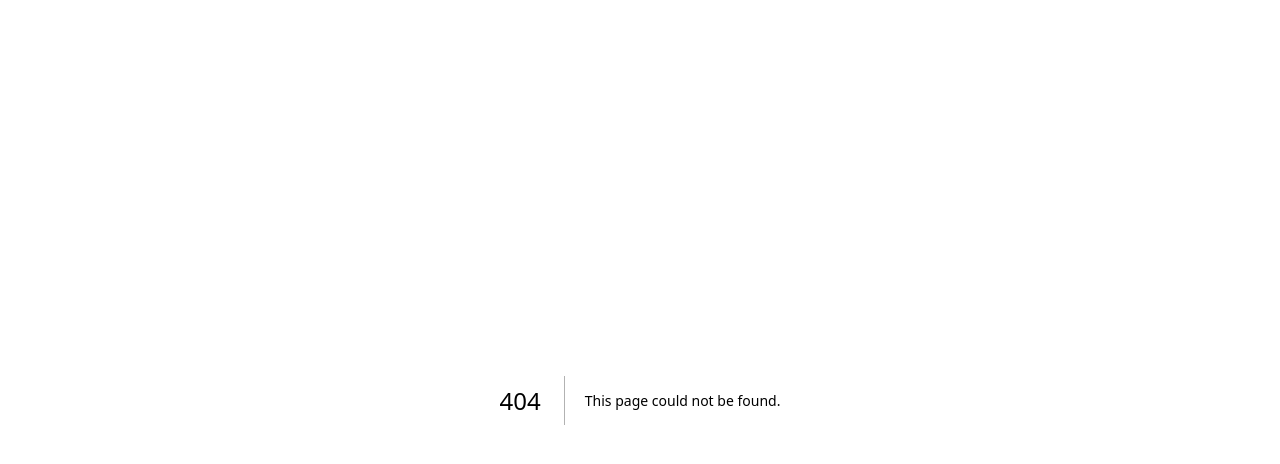
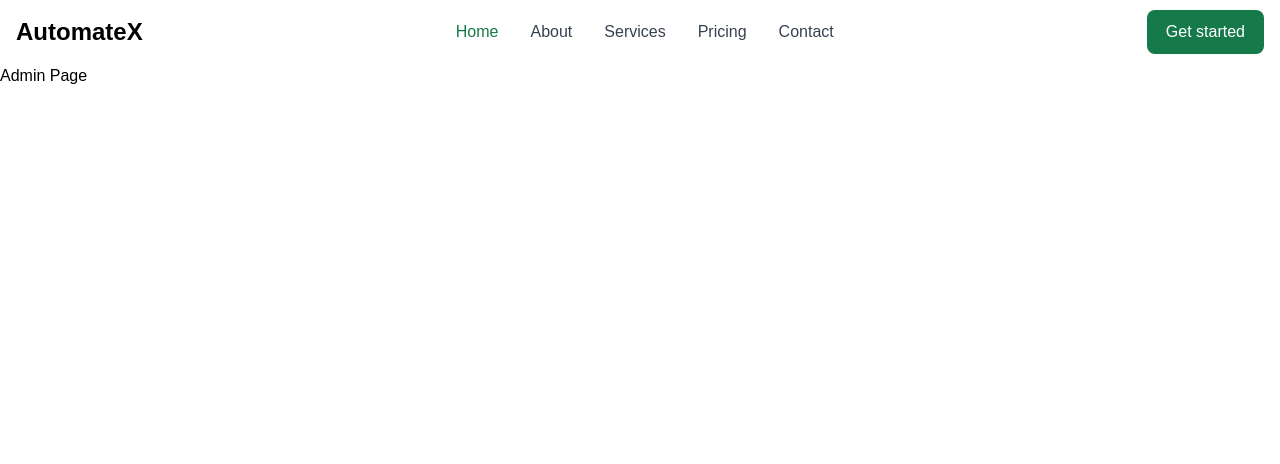
Before and after one commit to MuyleangIng/automatex-dev-script, a Next.js app: page /admin in a window 1280 px wide. Before the commit this address had no page. Shown: the top 464 px of the page. Built offline with nearby package versions, Linux system fonts and the light colour scheme; no server answers; a web font is replaced by a local one.

Commit message:
init app & dependencies✅♻

```diff
--- /dev/null
+++ b/src/app/admin/page.js
@@ -0,0 +1,11 @@
+import React from 'react';
+
+function Page() {
+    return (
+        <>
+            <h1>Admin Page</h1>
+        </>
+    );
+}
+
+export default Page;
--- a/src/app/globals.css
+++ b/src/app/globals.css
@@ -1,27 +1,3 @@
 @tailwind base;
 @tailwind components;
 @tailwind utilities;
-
-:root {
-  --foreground-rgb: 0, 0, 0;
-  --background-start-rgb: 214, 219, 220;
-  --background-end-rgb: 255, 255, 255;
-}
-
-@media (prefers-color-scheme: dark) {
-  :root {
-    --foreground-rgb: 255, 255, 255;
-    --background-start-rgb: 0, 0, 0;
-    --background-end-rgb: 0, 0, 0;
-  }
-}
-
-body {
-  color: rgb(var(--foreground-rgb));
-  background: linear-gradient(
-      to bottom,
-      transparent,
-      rgb(var(--background-end-rgb))
-    )
-    rgb(var(--background-start-rgb));
-}
--- a/src/app/layout.js
+++ b/src/app/layout.js
@@ -1,7 +1,14 @@
 import { Inter } from 'next/font/google'
 import './globals.css'
+import MainLayout from "@/components/MainLayout";
+import localFont from 'next/font/local'
 
 const inter = Inter({ subsets: ['latin'] })
+
+const satoshi = localFont({
+    src: '../fonts/Satoshi-Regular.ttf',
+    display: 'swap',
+})
 
 export const metadata = {
   title: 'Create Next App',
@@ -11,7 +18,11 @@ export const metadata = {
 export default function RootLayout({ children }) {
   return (
     <html lang="en">
-      <body className={inter.className}>{children}</body>
+      <body className={ satoshi.className +" dark:bg-gray-900 dark:text-white"}>
+        <MainLayout>
+          {children}
+        </MainLayout>
+      </body>
     </html>
   )
 }
--- /dev/null
+++ b/src/components/HandleNavbar.js
@@ -0,0 +1,29 @@
+'use client';
+import React from 'react';
+import {Button, Navbar} from "flowbite-react";
+import Link from "next/link";
+
+function HandleNavbar() {
+    return (
+        <Navbar fluid rounded>
+            <Navbar.Brand href="/" as={Link}>
+                <span className="self-center whitespace-nowrap text-xl font-semibold dark:text-white">AutomateX</span>
+            </Navbar.Brand>
+            <div className="flex md:order-2">
+                <Button>Get started</Button>
+                <Navbar.Toggle />
+            </div>
+            <Navbar.Collapse>
+                <Navbar.Link href="#" active>
+                    Home
+                </Navbar.Link>
+                <Navbar.Link href="#">About</Navbar.Link>
+                <Navbar.Link href="#">Services</Navbar.Link>
+                <Navbar.Link href="#">Pricing</Navbar.Link>
+                <Navbar.Link href="#">Contact</Navbar.Link>
+            </Navbar.Collapse>
+        </Navbar>
+    );
+}
+
+export default HandleNavbar;
--- /dev/null
+++ b/src/components/MainLayout.js
@@ -0,0 +1,24 @@
+'use client';
+import React from 'react';
+import {Provider} from "react-redux";
+import {Flowbite} from "flowbite-react";
+import {SessionProvider} from "next-auth/react";
+import store from "@/store";
+import HandleNavbar from "@/components/HandleNavbar";
+
+function MainLayout({ children }) {
+    return (
+        <Provider store={store}>
+            <SessionProvider>
+                <Flowbite theme={{
+                    dark: true
+                }}>
+                    <HandleNavbar/>
+                    {children}
+                </Flowbite>
+            </SessionProvider>
+        </Provider>
+    );
+}
+
+export default MainLayout;
--- /dev/null
+++ b/src/store/apiSlide.js
@@ -0,0 +1,22 @@
+import {createApi, fetchBaseQuery} from "@reduxjs/toolkit/query/react";
+import {getSession} from "next-auth/react";
+
+const baseQuery = fetchBaseQuery({
+    baseUrl: process.env.NEXT_PUBLIC_BASE_URL,
+    prepareHeaders: async (headers, {getState}) => {
+        const session = await getSession();
+        // headers.set("content-type", "application/json");
+        // headers.set('Access-Control-Allow-Origin', '*')
+        if (session) {
+            headers.set("authorization", `Bearer ${session.user.email}`);
+        }
+        return headers;
+    },
+});
+export const apiSlice = createApi({
+    baseQuery: baseQuery,
+    tagTypes: [
+        "Auth",
+    ],
+    endpoints: (builder) => ({}),
+});
--- /dev/null
+++ b/src/store/index.js
@@ -0,0 +1,13 @@
+import {configureStore} from "@reduxjs/toolkit";
+import {apiSlice} from "@/store/apiSlide";
+const store = configureStore({
+    reducer: {
+
+    },
+    middleware: (getDefaultMiddleware) => {
+        return getDefaultMiddleware().concat(apiSlice.middleware);
+    },
+    devTools: true,
+});
+
+export default store;
--- a/tailwind.config.js
+++ b/tailwind.config.js
@@ -1,18 +1,41 @@
 /** @type {import('tailwindcss').Config} */
+const defaultTheme = require('tailwindcss/defaultTheme')
 module.exports = {
   content: [
-    './src/pages/**/*.{js,ts,jsx,tsx,mdx}',
+    './node_modules/flowbite-react/**/*.js',
     './src/components/**/*.{js,ts,jsx,tsx,mdx}',
     './src/app/**/*.{js,ts,jsx,tsx,mdx}',
+    './public/**/*.html'
   ],
   theme: {
     extend: {
-      backgroundImage: {
-        'gradient-radial': 'radial-gradient(var(--tw-gradient-stops))',
-        'gradient-conic':
-          'conic-gradient(from 180deg at 50% 50%, var(--tw-gradient-stops))',
+      colors: {
+        'cyan': {
+          50: '#41DC91',
+          100: '#30D987',
+          200: '#26CF7D',
+          300: '#23BE73',
+          400: '#20AC68',
+          500: '#1C9B5E',
+          600: '#198A53',
+          700: '#167949',
+          800: '#13673F',
+          900: '#105634'
+        }
       },
-    },
+      fontFamily: {
+        'sans': ['Satoshi-Regular', ...defaultTheme.fontFamily.sans],
+        'satoshi': ['satoshi', 'sans-serif'],
+      },
+      fontSize: {
+        sm: ['16px', '22px'],
+        base: ['16px', '24px'],
+        lg: ['20px', '28px'],
+        xl: ['24px', '32px'],
+      }
+    }
   },
-  plugins: [],
+  plugins: [
+      require('flowbite/plugin')
+  ],
 }
```
Also changed, not shown: package.json (+16 -6 lines), src/app/page.js (+13 -7 lines), src/middleware.js (added, +13 -0 lines), 1 other file (tests, documents, lock files or other folders).
